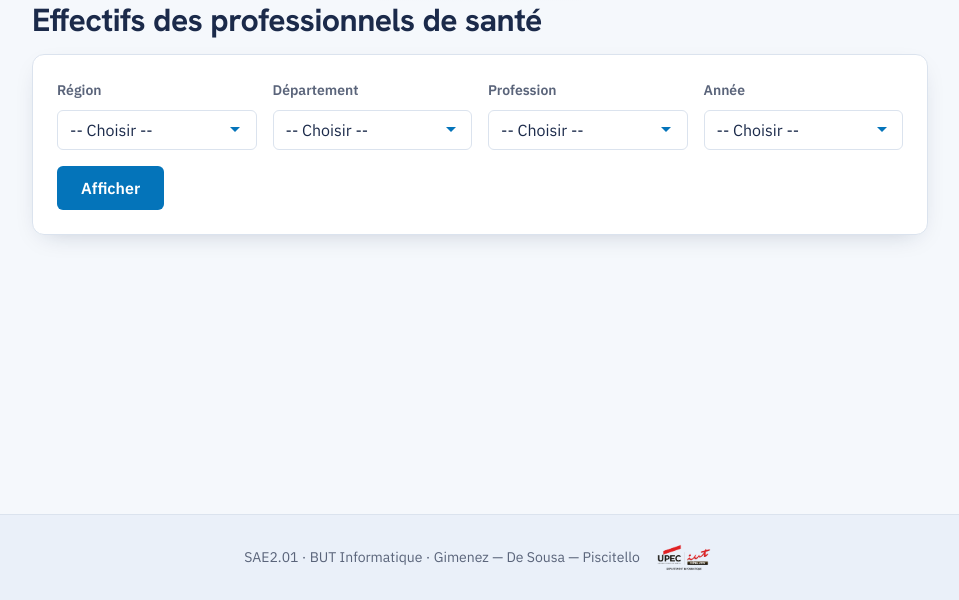
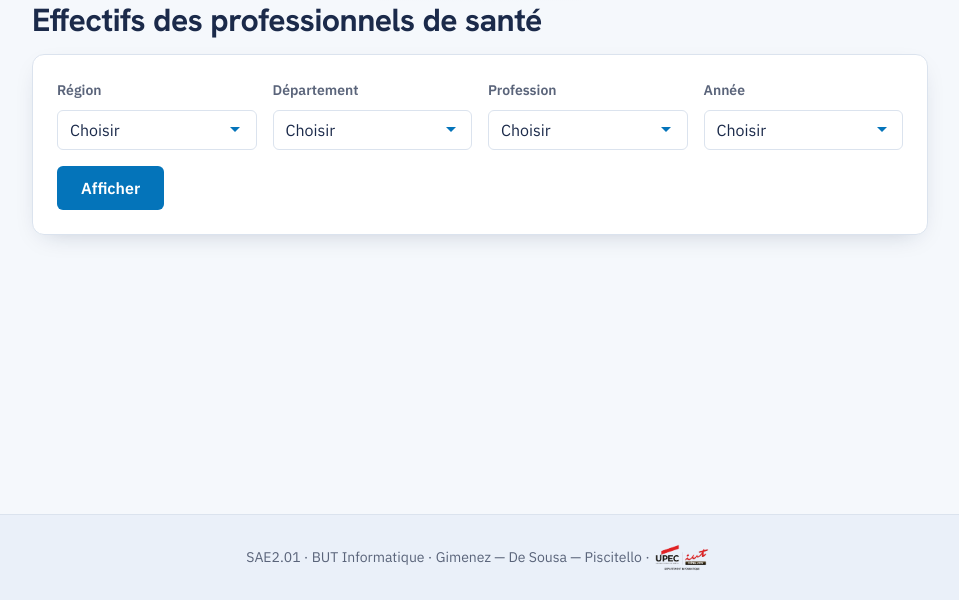
Before and after one commit to AP-upec/SAE2.01, a Flask app: page /effectifs in a window 1280 px wide. Shown: the part 200-800 px from the top of the page, without its empty margins (160-1119 px from the left). Run offline with Flask 3, Linux system fonts and the light colour scheme; data that the repository does not hold is empty.

Commit message:
espace_points_css_footer

```diff
--- a/static/css/style.css
+++ b/static/css/style.css
@@ -329,7 +329,6 @@ footer p {
     display: flex;
     align-items: center;
     justify-content: center;
-    gap: var(--space-3);
     margin: 0;
 }
 .logo_footer { width: 4rem; height: auto; }
--- a/templates/base.html
+++ b/templates/base.html
@@ -22,7 +22,7 @@
             {% block contenu %}{% endblock %}
         </main>
         <footer>
-            <p>SAE2.01 · BUT Informatique · Gimenez — De Sousa — Piscitello<img class="logo_footer" src="{{ url_for('static', filename='/upec-iutcv_info-color.png') }}" alt="Logo UPEC"></p>
+            <p>SAE2.01 · BUT Informatique · Gimenez — De Sousa — Piscitello ·<img class="logo_footer" src="{{ url_for('static', filename='/upec-iutcv_info-color.png') }}" alt="Logo UPEC"></p>
         </footer>
         </body>
 </html>
--- a/templates/effectifs.html
+++ b/templates/effectifs.html
@@ -8,7 +8,7 @@
     <form method="get" action="{{ url_for('effectifs.afficher') }}" class="formulaire">
         <label>Région
             <select id="region">
-                <option value="">-- Choisir --</option>
+                <option value="">Choisir</option>
                 {% for r in regions %}
                     <option value="{{ r.id }}" {% if r.id == region_id %}selected{% endif %}>{{ r.libelle }}</option>
                 {% endfor %}
@@ -17,7 +17,7 @@
 
         <label>Département
             <select id="departement" name="departement_id">
-                <option value="">-- Choisir --</option>
+                <option value="">Choisir</option>
                 {% for d in departements %}
                     <option value="{{ d.id }}" {% if dept and d.id == dept.id %}selected{% endif %}>{{ d.code }} – {{ d.libelle }}</option>
                 {% endfor %}
@@ -26,7 +26,7 @@
 
         <label>Profession
             <select name="profession_id">
-                <option value="">-- Choisir --</option>
+                <option value="">Choisir</option>
                 {% for p in professions %}
                     <option value="{{ p.id }}" {% if prof and p.id == prof.id %}selected{% endif %}>{{ p.libelle }}</option>
                 {% endfor %}
@@ -35,7 +35,7 @@
 
         <label>Année
             <select name="annee">
-                <option value="">-- Choisir --</option>
+                <option value="">Choisir</option>
                 {% for a in annees %}
                     <option value="{{ a }}" {% if a == annee %}selected{% endif %}>{{ a }}</option>
                 {% endfor %}
```
